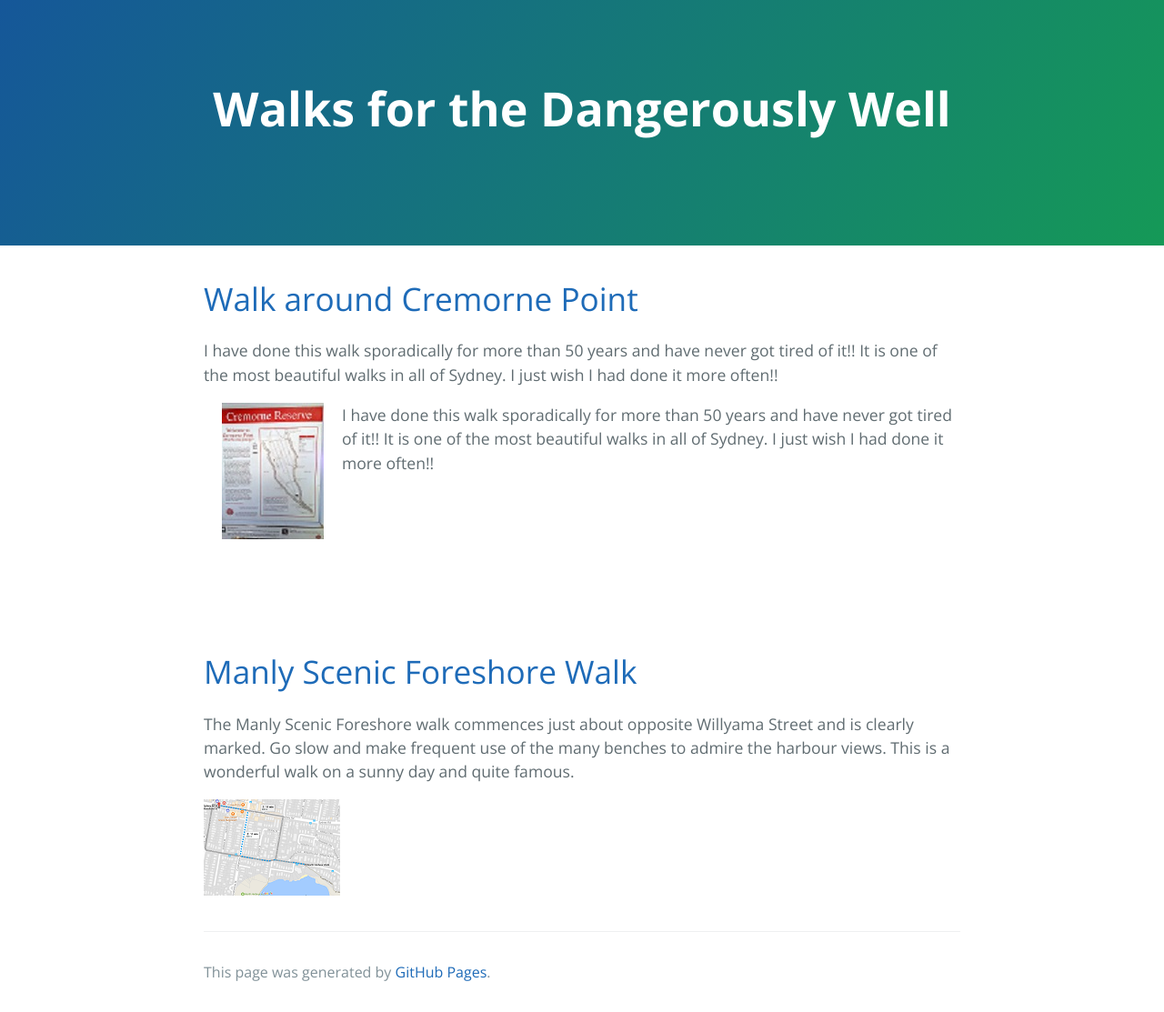
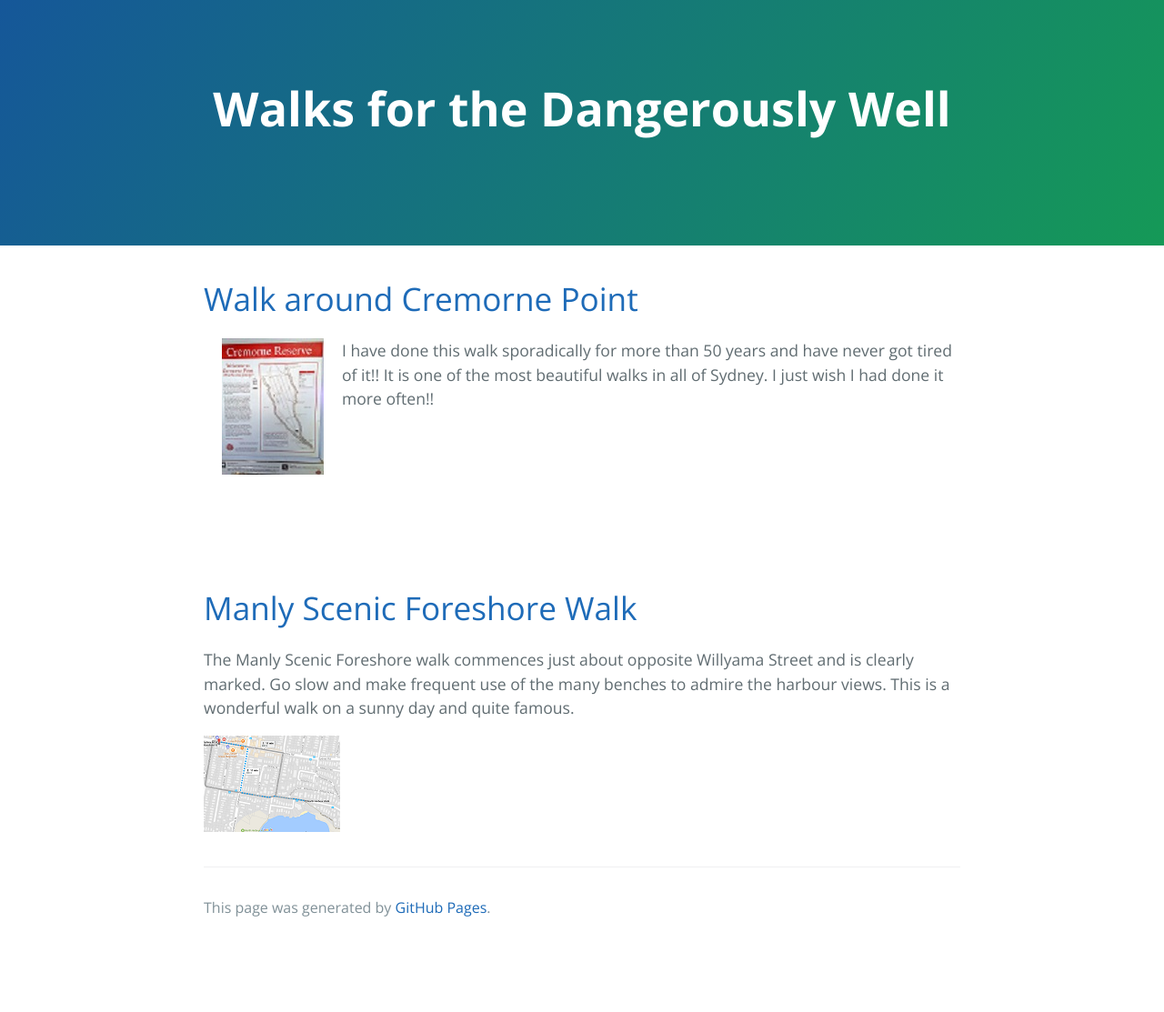
Before and after one commit to janet1405/janet1405.github.io, a Jekyll site: the page built from index.md, in a window 1280 px wide. Shown: the whole page at 91% size. Built offline with Jekyll 4.4.1, drawn with Linux system fonts in a browser that asks for light colours; the repository's description, which GitHub fills in, is left out; after the commit the page ends 1042 px from its top, so only the background shows below that.

Commit message:
Update index.md

```diff
--- a/index.md
+++ b/index.md
@@ -12,9 +12,6 @@ nav_item: home
 # [](#header-1)[Walk around Cremorne Point](\walks\walk_around_cremorne_point)
 
 
-I have done this walk sporadically for more than 50 years and have never got tired of it!! It is one of the most beautiful walks in all of Sydney. I just wish I had done it more often!!
-
-
 <a href="\assets\img\cremorne_point\WalkAroundCremornePoint.jpg"><img align="left" src="\assets\img\cremorne_point\WalkAroundCremornePoint_112_150.jpg" hspace="20" title="Cremorne Point Map"></a>
 I have done this walk sporadically for more than 50 years and have never got tired of it!! It is one of the most beautiful walks in all of Sydney. I just wish I had done it more often!!
 <br>
@@ -25,9 +22,6 @@ I have done this walk sporadically for more than 50 years and have never got tir
 <br>
 
 
-
-
-
 # [](#header-2)[Manly Scenic Foreshore Walk](\walks\manly_foreshore)
 
 The Manly Scenic Foreshore walk commences just about opposite Willyama Street and is clearly marked. Go slow and make frequent use of the many benches to admire the harbour views. This is a wonderful walk on a sunny day and quite famous.
```
